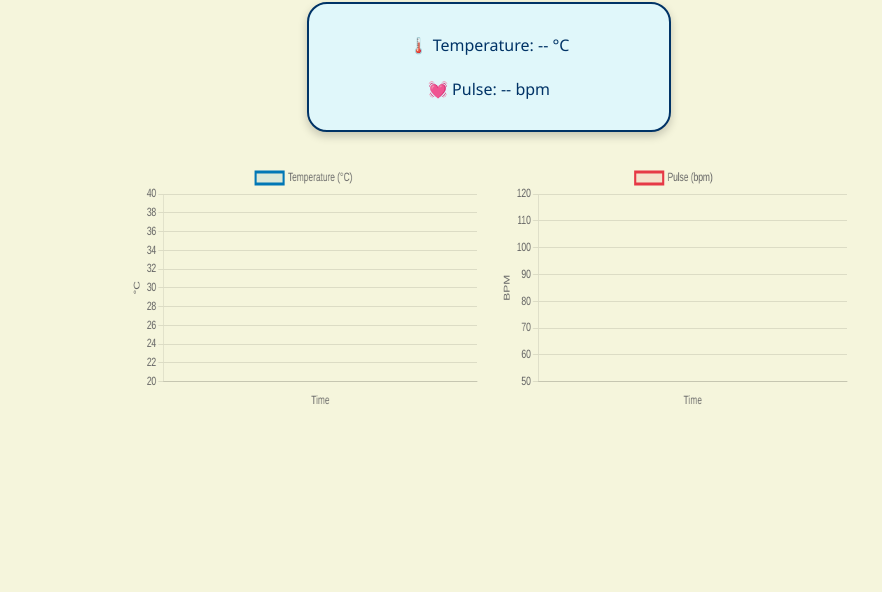
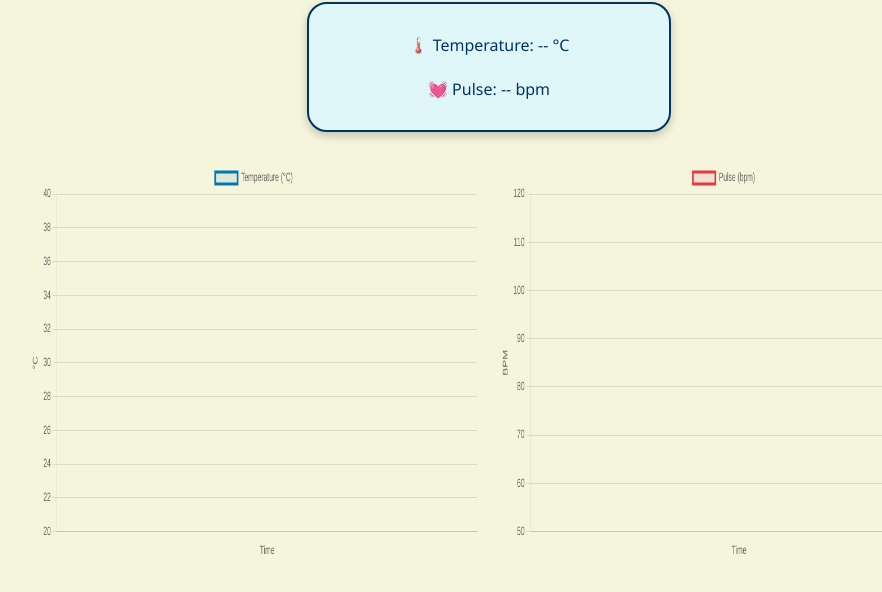
Before and after one commit to yadhu1904/idea_lab, a plain HTML site: page index.html in a window 1280 px wide. Shown: the part 122-714 px from the top of the page, without its empty margins (151-1033 px from the left). Drawn offline with nearby package versions, Linux system fonts and the light colour scheme; no server answers.

Commit message:
Update index.html

```diff
--- a/index.html
+++ b/index.html
@@ -34,8 +34,8 @@
 
     canvas {
       width: 100%;
-      max-width: 350px;
-      height: 250px !important;
+      max-width: 450px;
+      height: 400px !important;
     }
   </style>
 </head>
```
